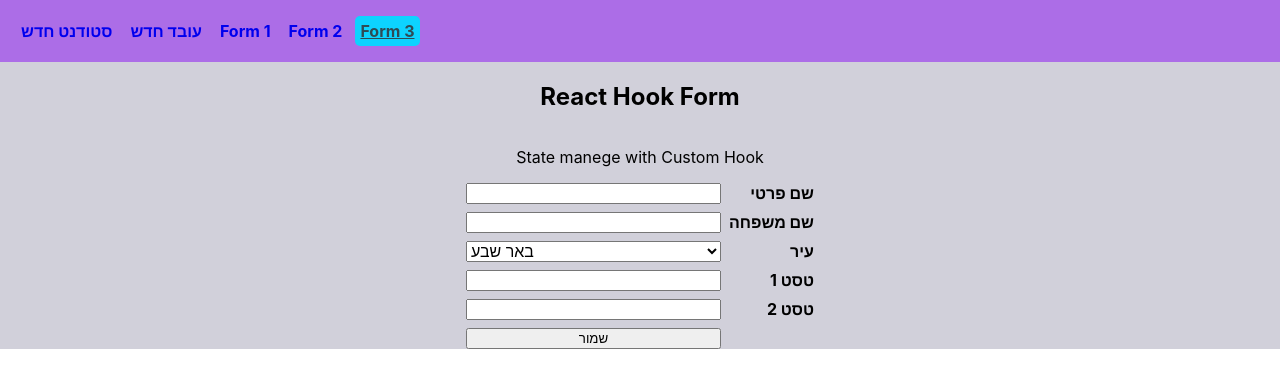
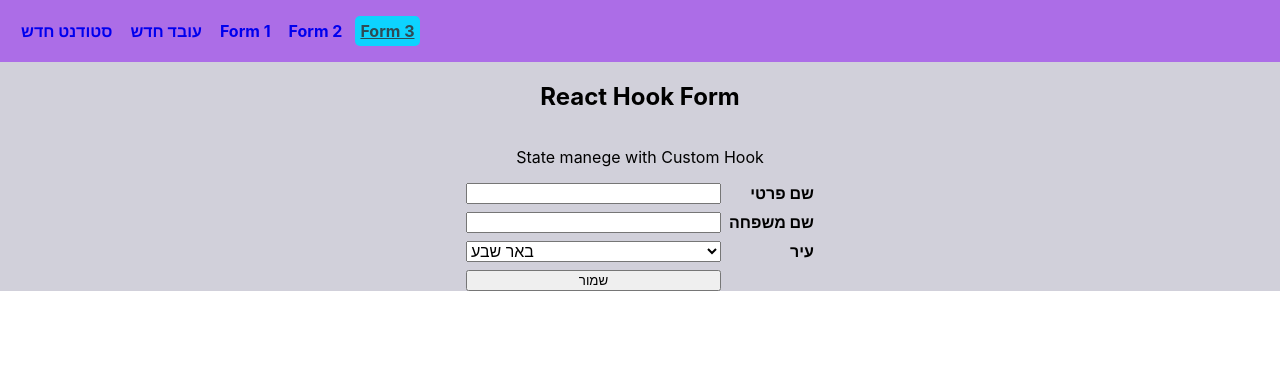
Before and after one commit to nahummor/react-hook-form, a React (Create React App) app: page /form3 in a window 1280 px wide. Shown: the top 388 px of the page. Built offline with nearby package versions, Linux system fonts and the light colour scheme.

Commit message:
fix hooks

```diff
--- a/src/Form3/Form3.js
+++ b/src/Form3/Form3.js
@@ -2,17 +2,11 @@ import React, { useCallback, useState } from 'react';
 import classes from './Form3.module.css';
 import CitiesList from '../Shared/UI/CitiesList/CitiesList';
 import useInput from '../Shared/hooks/useInput';
-import useInputRef from '../Shared/hooks/useInputRef';
 
 function Form3() {
    const [firstName, bindFirstName, resetFirstName] = useInput('');
    const [lastName, bindLastName, resetLastName] = useInput('');
    const [city, setCity] = useState('באר שבע');
-
-   /**
-    * Test useInputRef
-    */
-   const [elRef, bindProps, test1Value] = useInputRef();
 
    const onCityChangeHandler = useCallback(city => {
       console.log('City: ', city);
@@ -21,10 +15,10 @@ function Form3() {
 
    const onSubmitHandler = event => {
       event.preventDefault();
+
       console.log('First Name: ', firstName);
       console.log('Last Name: ', lastName);
       console.log('City: ', city);
-      console.log('Test 1: ', test1Value);
 
       resetFirstName();
       resetLastName();
@@ -50,22 +44,7 @@ function Form3() {
             <label>שם משפחה</label>
             <CitiesList onCityChangeHandler={onCityChangeHandler} />
             <label>עיר</label>
-            <input
-               type='text'
-               name='test1'
-               id='test1'
-               ref={elRef}
-               {...bindProps}
-            />
-            <label>טסט 1</label>
-            <input
-               type='text'
-               name='test2'
-               id='test2'
-               ref={elRef}
-               {...bindProps}
-            />
-            <label>טסט 2</label>
+
             <button type='submit'>שמור</button>
          </div>
       </form>
--- a/src/Shared/hooks/useInputRef.js
+++ /dev/null
@@ -1,22 +0,0 @@
-import { useRef, useEffect, useState } from 'react';
-
-const useInputRef = (initValue = '') => {
-   const elRef = useRef();
-   const [value, setValue] = useState(initValue);
-
-   useEffect(() => {
-      console.log(elRef.current);
-      console.log('Name: ', elRef.current.name);
-      console.log('Value: ', elRef.current.value);
-      console.log('Type: ', elRef.current.type);
-   }, []);
-   console.log('Name: ', elRef.current);
-   const bind = {
-      value: value,
-      onChange: event => setValue(event.target.value)
-   };
-
-   return [elRef, bind, value];
-};
-
-export default useInputRef;
```
